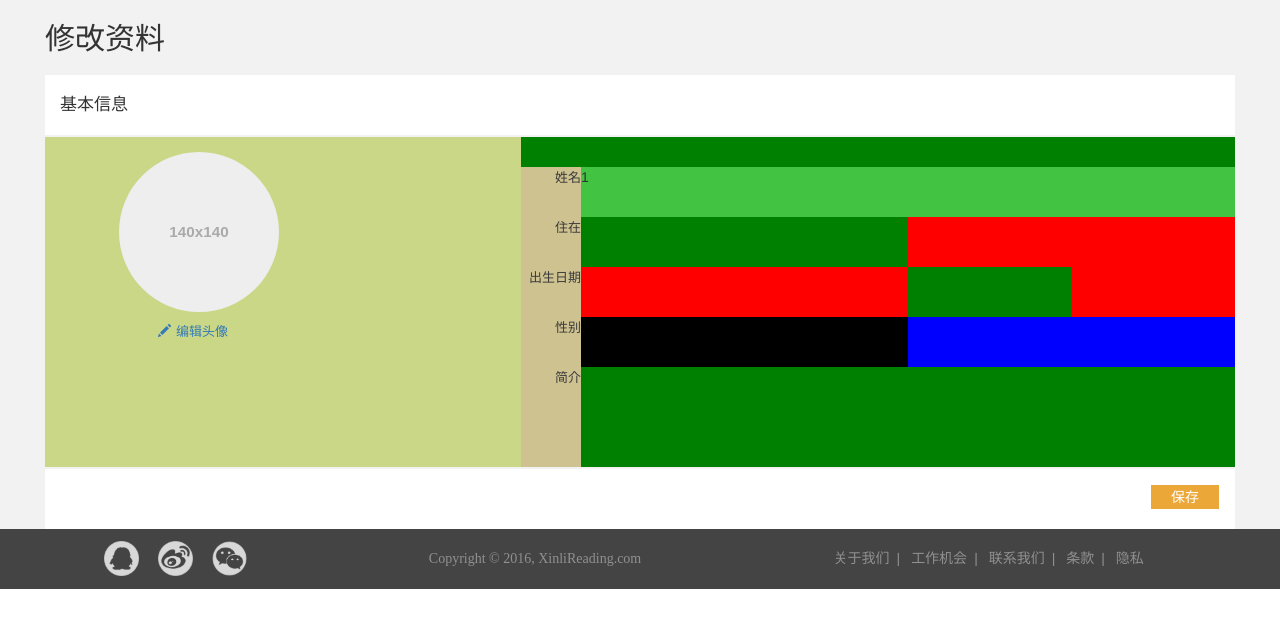
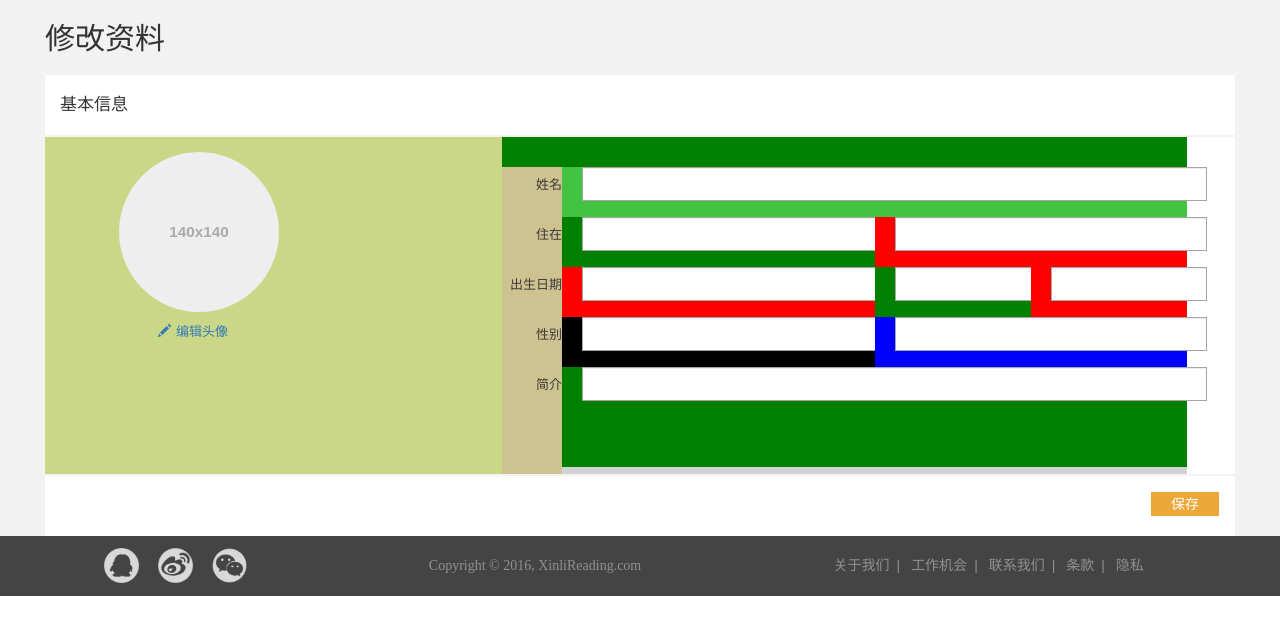
Before and after one commit to xinlireading/xinlireading-server, a Django app: template xinlireading/templates/xinlireading/edit-profile.html in a window 1280 px wide. Shown: the part 67-702 px from the top of the page. Run offline with Django 3.2, Linux system fonts and the light colour scheme; the template is opened without the code that fills it, so the values that code supplies are empty; some libraries are stand-ins or nearby versions.

Commit message:
add the input.

```diff
--- a/xinlireading/static/xinlireading/css/edit-profile.css
+++ b/xinlireading/static/xinlireading/css/edit-profile.css
@@ -37,7 +37,7 @@
 }
 .div-userinfo-base-panel {
   display: table;
-  width: 100%;
+  width: 96%;
 }
 .div-photo-panel {
   display: table-cell;
@@ -112,7 +112,12 @@
   width: 100%;
   height: 100%;
 }
-
+.div-inputs-panel input {
+  border-radius: 0px;
+  border-color: #A7A6A6;
+  border-width: 1px;
+  margin-left: 20px;
+}
 .div-inputs-panel-wrapper {
   width: 100%;
   height: 100%;
--- a/xinlireading/templates/xinlireading/edit-profile.html
+++ b/xinlireading/templates/xinlireading/edit-profile.html
@@ -43,8 +43,8 @@
 
               <div class="div div-input-name-panel">
                 <div class="div div-input-name-panel-wrapper">
-                  <!-- <input type="text" class="form-control form-control-userprofile-input" placeholder="Text input"> -->
-                  1
+                  <input type="text" class="form-control form-control-userprofile-input" placeholder=" ">
+                  <!-- 1 -->
                 </div>
               </div>
 
@@ -52,8 +52,12 @@
               <div class="div div-input-address-panel">
                 <div class="div div-input-address-panel-wrapper">
                   <div>
+                    <input type="text" class="form-control form-control-userprofile-input" placeholder=" ">
+
                   </div>
                   <div>
+                    <input type="text" class="form-control form-control-userprofile-input" placeholder=" ">
+
                   </div>
                 </div>
               </div>
@@ -61,23 +65,38 @@
               <div class="div div-input-birthday-panel">
                 <div class="div div-input-birthday-panel-wrapper">
                   <div>
+                    <input type="text" class="form-control form-control-userprofile-input" placeholder=" ">
+
                   </div>
                   <div>
+                    <input type="text" class="form-control form-control-userprofile-input" placeholder=" ">
+
                   </div>
                   <div>
+                    <input type="text" class="form-control form-control-userprofile-input" placeholder=" ">
+
                   </div>
                 </div>
               </div>
 
               <div class="div div-input-gender-panel">
                 <div class="div div-input-gender-panel-wrapper">
-                  <div></div>
-                  <div></div>
+                  <div>
+                    <input type="text" class="form-control form-control-userprofile-input" placeholder=" ">
+
+                  </div>
+                  <div>
+                    <input type="text" class="form-control form-control-userprofile-input" placeholder=" ">
+
+                  </div>
                 </div>
               </div>
               <div class="div div-input-intro-panel">
                 <div class="div div-input-intro-panel-wrapper">
-                  <div></div>
+                  <div>
+                    <input type="text" class="form-control form-control-userprofile-input" placeholder=" ">
+
+                  </div>
                 </div>
               </div>
             </div>
```
